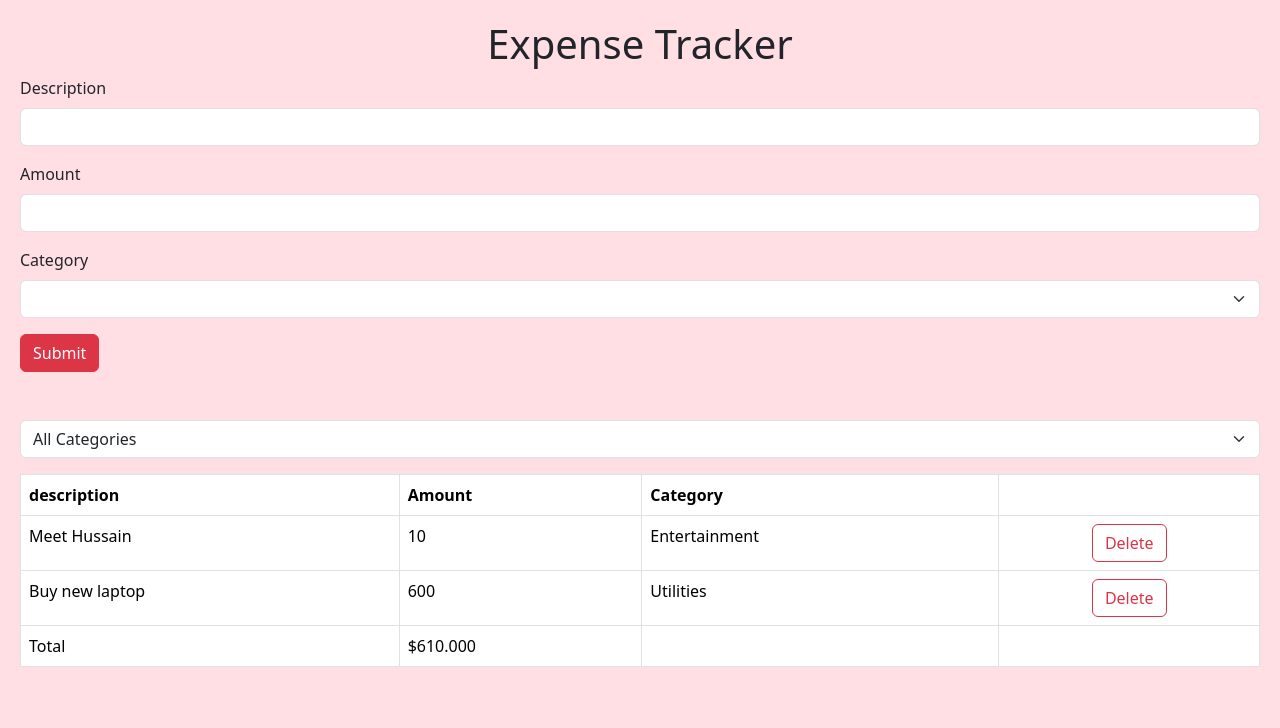
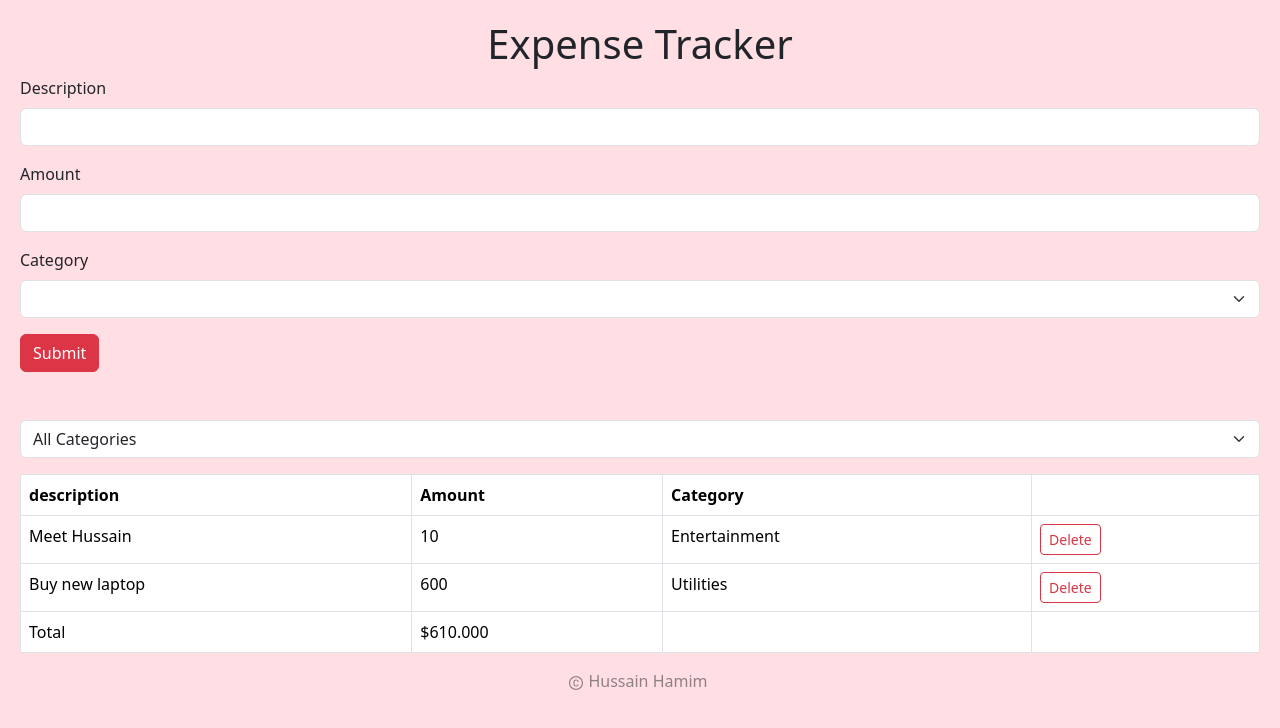
Before and after one commit to Hussain-hamim/Expense-Tracker, a React (Vite) app: page / in a window 1280 px wide. Shown: the top 728 px of the page. Built offline with nearby package versions, Linux system fonts and the light colour scheme.

Commit message:
debugging the button unexpected behaviour and adding copy right to

```diff
--- a/src/App.tsx
+++ b/src/App.tsx
@@ -2,6 +2,7 @@ import { useState } from "react";
 import ExpenseList from "./expense-tracker/components/ExpenseList";
 import ExpenseFilter from "./expense-tracker/components/ExpenseFilter";
 import ExpenseForm from "./expense-tracker/components/ExpenseForm";
+import { AiOutlineCopyright } from "react-icons/ai";
 
 function App() {
   const [expenses, setExpenses] = useState([
@@ -42,7 +43,12 @@ function App() {
         expenses={visibleExpenses}
         onDelete={(id) => setExpenses(expenses.filter((e) => e.id !== id))}
       />
-      <div className="footer"></div>
+      <footer className="footer">
+        <div className="text-center opacity-50">
+          <AiOutlineCopyright />
+          <span className="m-1">Hussain Hamim</span>
+        </div>
+      </footer>
     </>
   );
 }
--- a/src/expense-tracker/components/ExpenseList.tsx
+++ b/src/expense-tracker/components/ExpenseList.tsx
@@ -29,9 +29,9 @@ const ExpenseList = ({ expenses, onDelete }: Props) => {
             <td>{expense.description}</td>
             <td>{expense.amount}</td>
             <td>{expense.category}</td>
-            <td className="delete">
+            <td>
               <button
-                className="btn btn-outline-danger "
+                className="btn btn-outline-danger btn-sm"
                 onClick={() => onDelete(expense.id)}
               >
                 Delete
--- a/src/index.css
+++ b/src/index.css
@@ -70,6 +70,3 @@ button:focus-visible {
 body {
   padding: 20px;
 }
-.delete {
-  text-align: center;
-}
--- a/src/main.tsx
+++ b/src/main.tsx
@@ -3,6 +3,7 @@ import ReactDOM from "react-dom/client";
 import App from "./App.tsx";
 import "./index.css";
 import "bootstrap/dist/css/bootstrap.css";
+// import Form from "./components/Form.tsx";
 
 ReactDOM.createRoot(document.getElementById("root")!).render(
   <React.StrictMode>
```
Also changed, not shown: src/components/Form.tsx (+25 -24 lines), 1 other file (tests, documents, lock files or other folders).
